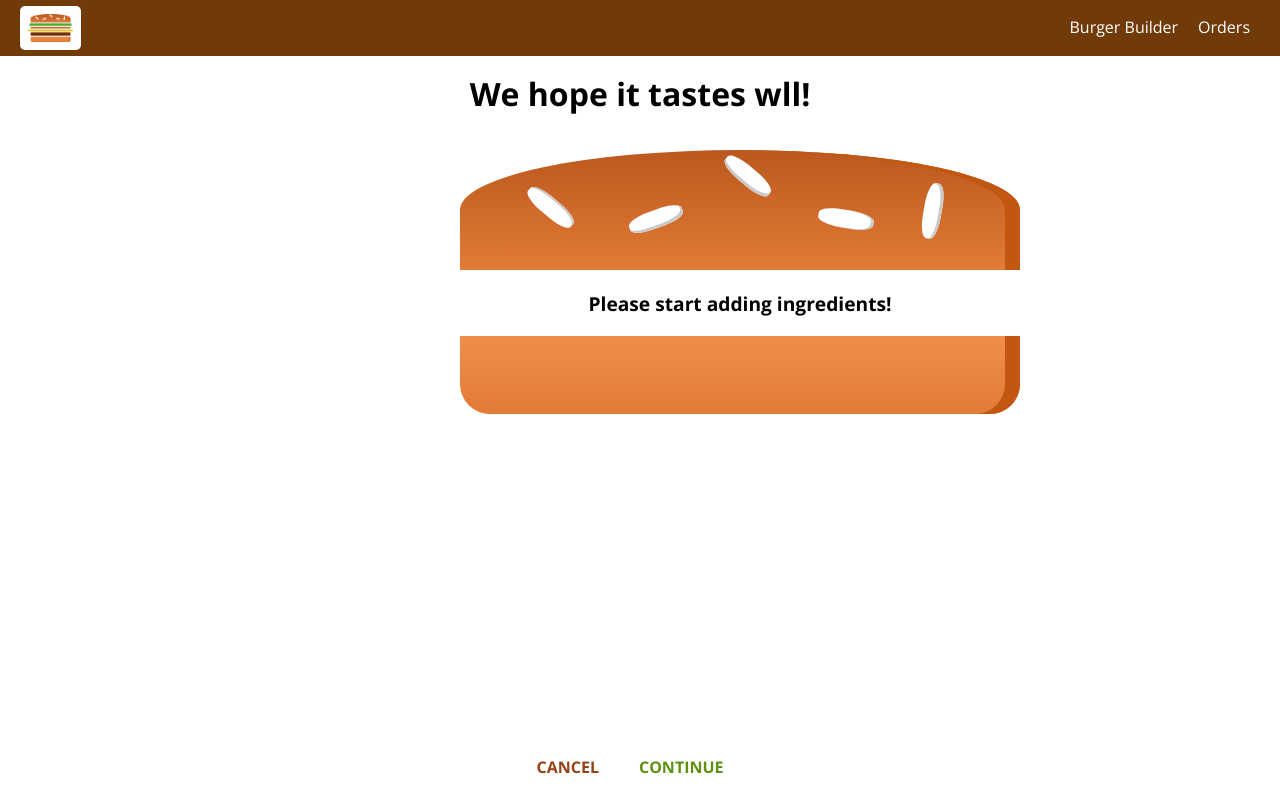
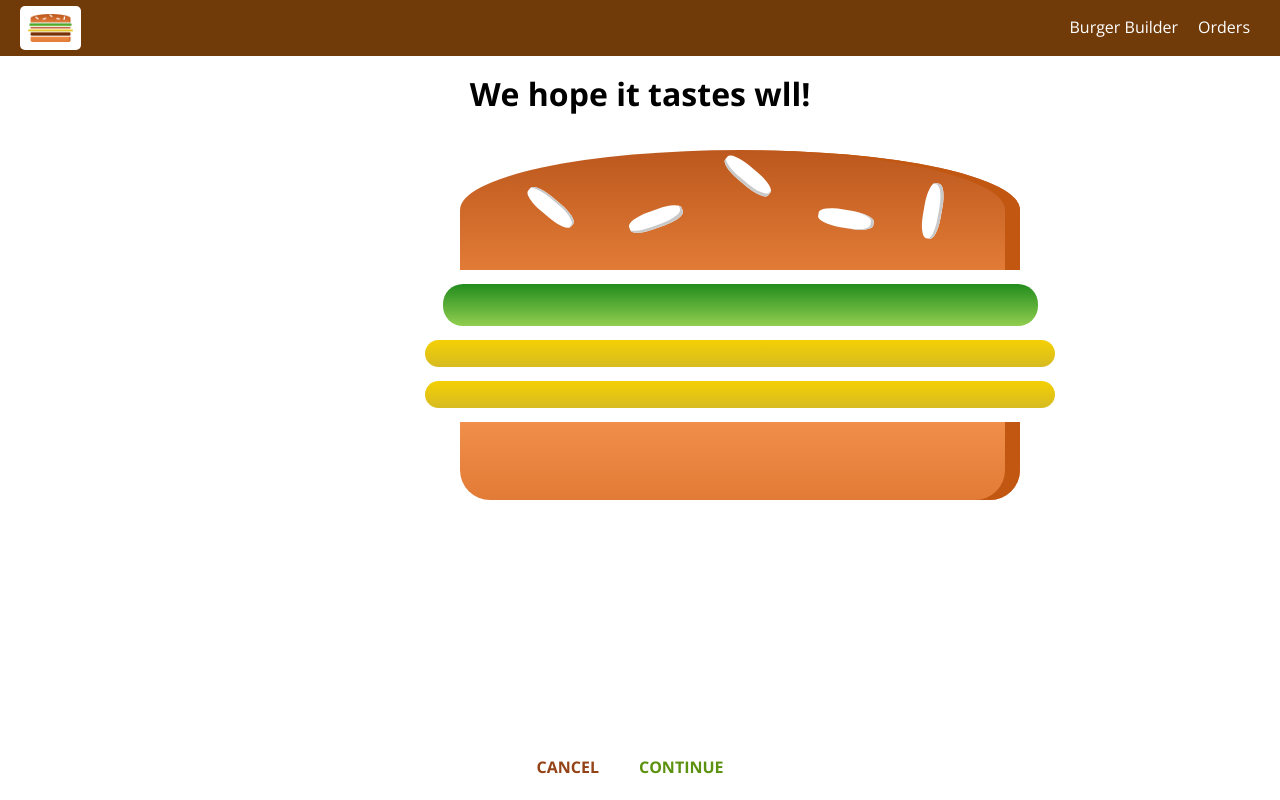
Before and after one commit to inesjelovac/udemy-react-course, a React app: page /checkout in a window 1280 px wide. Built offline with nearby package versions, Linux system fonts and the light colour scheme.

Commit message:
redux for other components

```diff
--- a/src/containers/BurgerBuilder/BurgerBuilder.js
+++ b/src/containers/BurgerBuilder/BurgerBuilder.js
@@ -57,16 +57,7 @@ class BurgerBuilder extends Component {
     }
 
     purchaseContinueHandler = () => {
-        // const queryParams = [];
-        // for (let i in this.state.ingredients) {
-        //     queryParams.push(encodeURIComponent(i) + '=' + encodeURIComponent(this.state.ingredients[i]));
-        // }
-        // queryParams.push('price=' + this.state.totalPrice);
-        // const queryString = queryParams.join('&');
-        // this.props.history.push({
-        //     pathname: '/checkout',
-        //     search: '?' + queryString
-        // });
+        this.props.history.push('/checkout');
     }
 
     render() {
--- a/src/containers/Checkout/Checkout.js
+++ b/src/containers/Checkout/Checkout.js
@@ -1,31 +1,12 @@
 import React, { Component } from 'react';
 
 import { Route } from 'react-router-dom';
+import { connect } from 'react-redux';
 
 import CheckoutSummary from '../../components/Order/CheckoutSummary/CheckoutSummary';
 import ContactData from '../Checkout/ContactData/ContactData';
 
 class Checkout extends Component {
-    state = {
-        ingredients: null,
-        totalPrice: 0
-    }
-
-    componentWillMount() {
-        const query = new URLSearchParams(this.props.location.search);
-        const ingredients = {};
-        let price = 0;
-
-        for (let param of query.entries()) {
-            if (param[0] === 'price') {
-                price = param[1]
-            } else {
-                ingredients[param[0]] = +param[1];
-            }
-
-        }
-        this.setState({ ingredients: ingredients, totalPrice: price })
-    }
 
     checkoutCancellHandler = () => {
         this.props.history.goBack();
@@ -39,15 +20,21 @@ class Checkout extends Component {
         return (
             <div>
                 <CheckoutSummary
-                    ingredients={this.state.ingredients}
+                    ingredients={this.props.ingredients}
                     checkoutCancelled={this.checkoutCancellHandler}
                     checkoutContinued={this.checkoutContinuedHandler} >
                 </CheckoutSummary>
                 <Route path={this.props.match.path + '/contact-data'}
-                    render={(props) => (<ContactData ingredients={this.state.ingredients} price={this.state.totalPrice} {...props} />)}></Route>
+                    component={ContactData}></Route>
             </div>
         );
     }
 }
 
-export default Checkout;
+const mapStateToProps = state => {
+    return {
+        ingredients: state.ingredients
+    }
+};
+
+export default connect(mapStateToProps)(Checkout);
--- a/src/containers/Checkout/ContactData/ContactData.js
+++ b/src/containers/Checkout/ContactData/ContactData.js
@@ -1,4 +1,5 @@
 import React, { Component } from 'react';
+import { connect } from 'react-redux';
 
 import Button from '../../../components/UI/Button/Button';
 import Input from '../../../components/UI/Input/Input';
@@ -187,4 +188,11 @@ class ContactData extends Component {
     }
 }
 
-export default ContactData;
+const mapStateToProps = state => {
+    return {
+        ingredients: state.ingredients,
+        price: state.totalPrice
+    }
+}
+
+export default connect(mapStateToProps)(ContactData);
```
